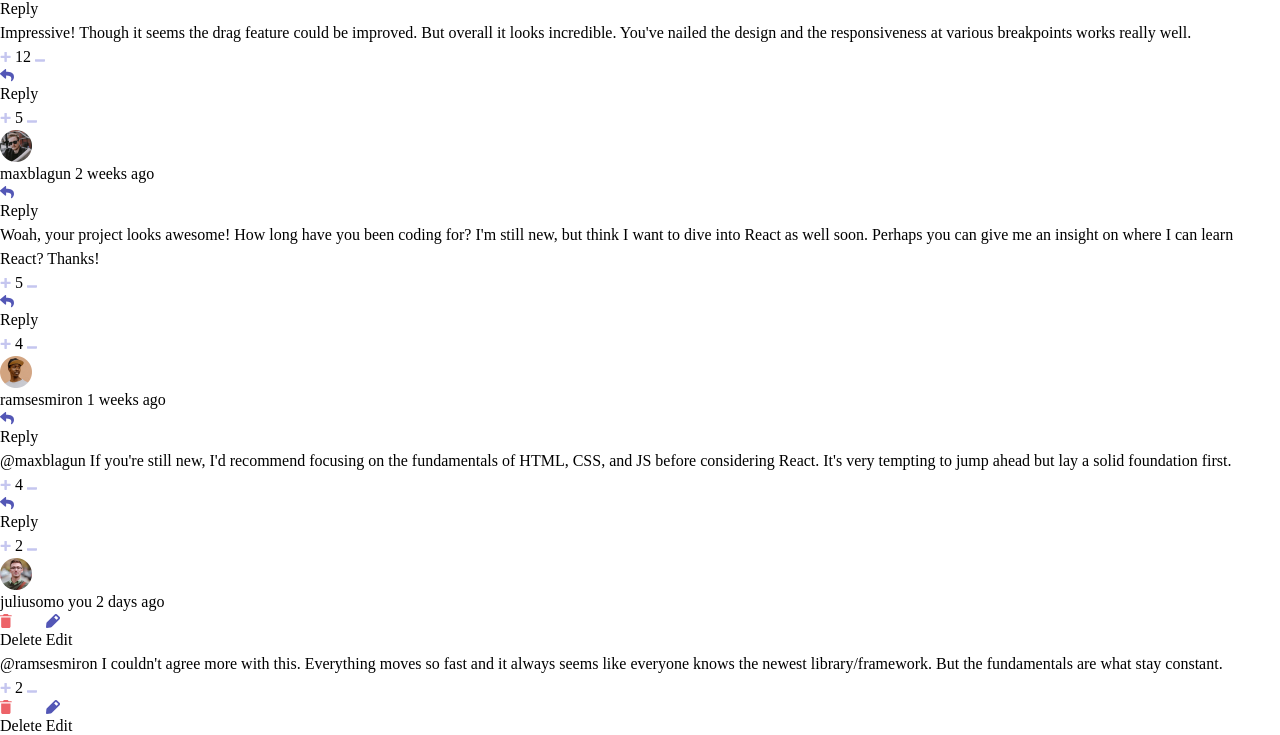
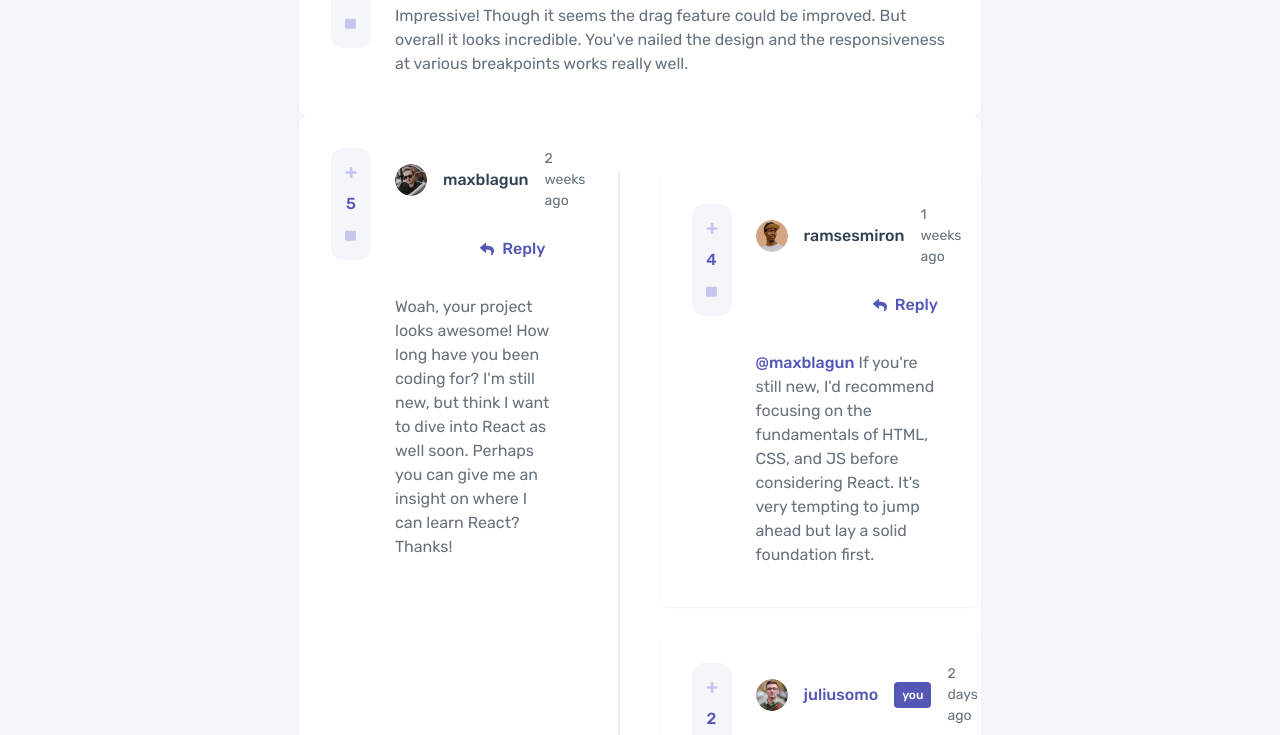
Before and after one commit to Zakarya-pro/interactive-comments-section-main, a plain HTML site: page index.html in a window 1280 px wide. Shown: the part 144-879 px from the top of the page. Drawn offline with Linux system fonts and the light colour scheme.

Commit message:
reuesd styles

```diff
--- a/index.html
+++ b/index.html
@@ -12,7 +12,9 @@
   <!-- Stylesheets -->
   <link rel="stylesheet" href="./styles/variables.css">
   <link rel="stylesheet" href="./styles/reset.css">
-
+  <link rel="stylesheet" href="./styles/base.css">
+  <link rel="stylesheet" href="./styles/components.css">
+  <link rel="stylesheet" href="./styles/layout.css">
 
   <title>Frontend Mentor | Interactive comments section</title>
 </head>
```
